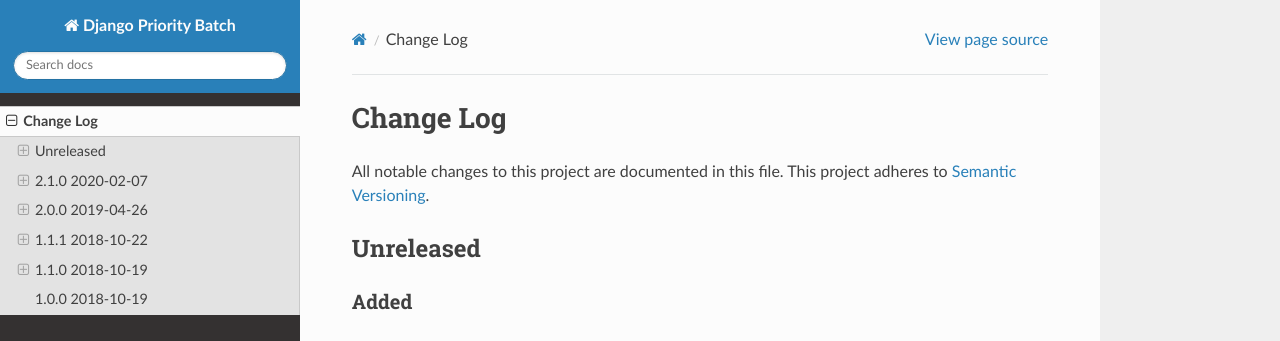
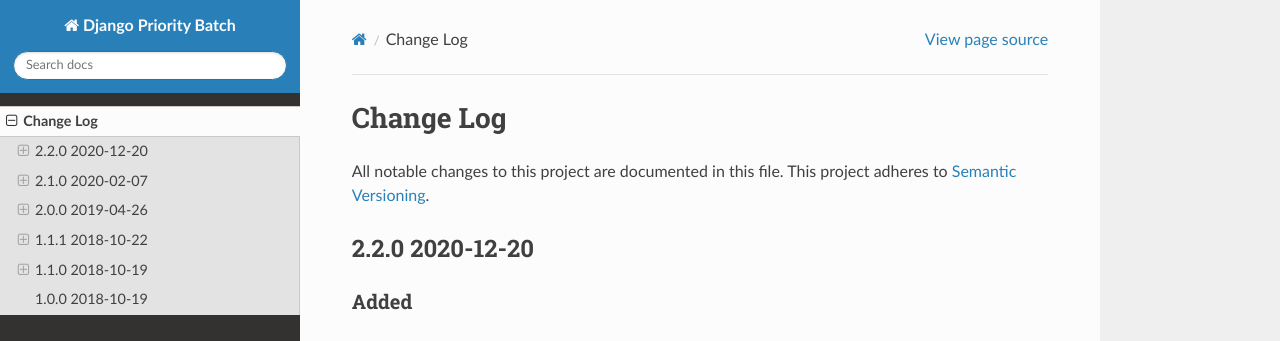
Before and after one commit to genialis/django-priority-batch, a Sphinx documentation site: the page built from docs/CHANGELOG.rst, in a window 1280 px wide and 1271 px high. Shown: the top 341 px of the window. Built offline with Sphinx 7.4.7 and the Read the Docs theme 2.0.0, drawn with Linux system fonts in a browser that asks for light colours.

Commit message:
Release 2.2.0

```diff
--- a/docs/CHANGELOG.rst
+++ b/docs/CHANGELOG.rst
@@ -6,9 +6,9 @@
 This project adheres to `Semantic Versioning <http://semver.org/>`_.
 
 
-==========
-Unreleased
-==========
+================
+2.2.0 2020-12-20
+================
 
 Added
 ------
```
